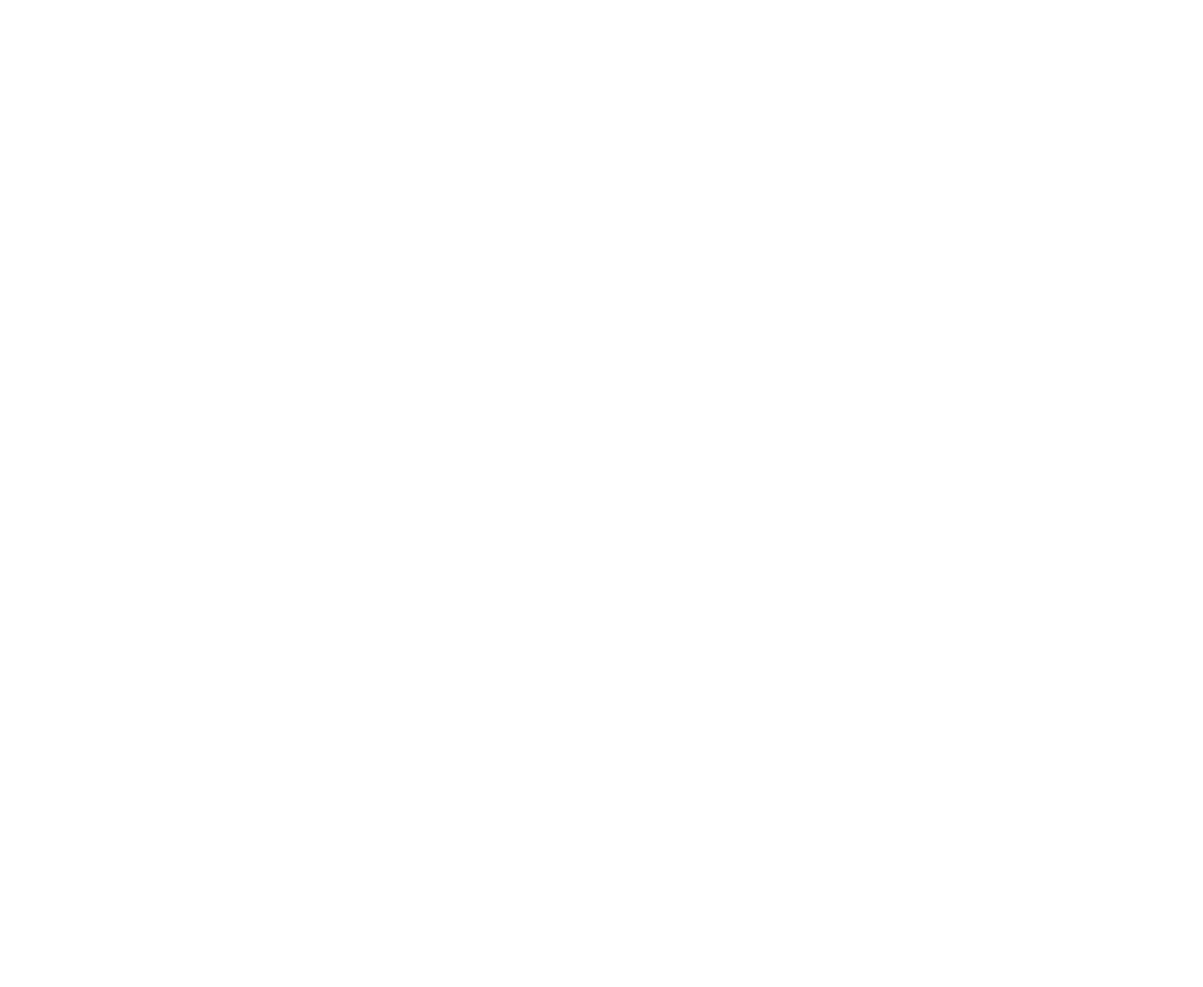
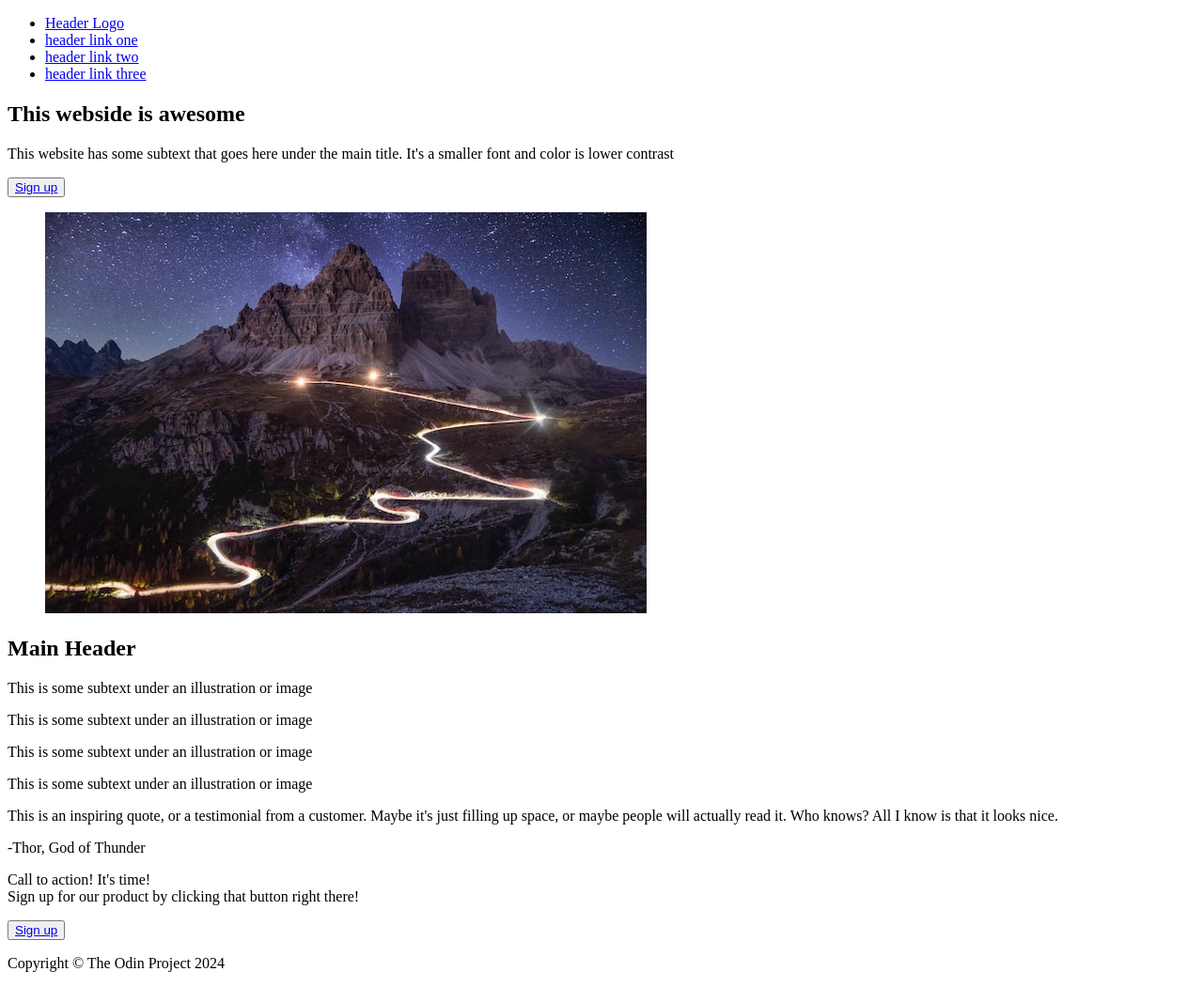
Before and after one commit to PunyHuman666/Landing-Page, a plain HTML site: page index.html in a window 1280 px wide. Shown: the whole page at 94% size. Before the commit the page ends 800 px from the top, so only its background shows below. Drawn offline with Linux system fonts and the light colour scheme.

Commit message:
Hardcode HTML

```diff
--- a/index.html
+++ b/index.html
@@ -8,13 +8,77 @@
 </head>
 <body>
     <header>
-
+        <nav>
+            <ul>
+                <li class="head-logo"><a href="#">Header Logo</a></li>
+                <li class="right"><a href="#">header link one</a></li>
+                <li><a href="#">header link two</a></li>
+                <li><a href="#">header link three</a></li>
+            </ul>
+        </nav>
+        <div>
+            <section class="header-section">
+                <h1>This webside is awesome</h1>
+                <p>
+                    This website has some subtext that goes here under the main title. It's a smaller font and color is lower contrast
+                </p>
+                <button class="signup-header"><a href="#">Sign up</a></button>
+            </section>
+            <figure>
+                <img src="./img/random.jpg" alt="this is a placeholder for an image">
+            </figure>
+        </div>
     </header>
     <main>
-
+        <section class="main-header">
+            <h2>Main Header</h2>
+            <div class="box-section">
+                <div class="box-content">
+                    <div class="box"></div>
+                    <p>
+                        This is some subtext under an illustration or image
+                    </p>
+                </div>
+                <div class="box-content">
+                    <div class="box"></div>
+                    <p>
+                        This is some subtext under an illustration or image
+                    </p>
+                </div>
+                <div class="box-content">
+                    <div class="box"></div>
+                    <p>
+                        This is some subtext under an illustration or image
+                    </p>
+                </div>
+                <div class="box-content">
+                    <div class="box"></div>
+                    <p>
+                        This is some subtext under an illustration or image
+                    </p>
+                </div>
+            </div>
+        </section>
+        <article>
+            <p class="quote">
+                This is an inspiring quote, or a testimonial from a customer. Maybe it's just filling up space, or maybe people will actually read it. Who knows? All I know is that it looks nice.
+            </p>
+            <p class="text-push">
+                -Thor, God of Thunder
+            </p>
+        </article>
+        <section>
+            <div class="action">
+                <p class="action-text">
+                    <span class="action-span">Call to action! It's time!</span><br>
+                    Sign up for our product by clicking that button right there!
+                </p>
+                <button class="signup-section"><a href="#">Sign up</a></button>
+            </div>
+        </section>
     </main>
     <footer>
-
+        <p>Copyright © The Odin Project 2024</p>
     </footer>
 </body>
 </html>
```
Also changed, not shown: img/random.jpg (added).
